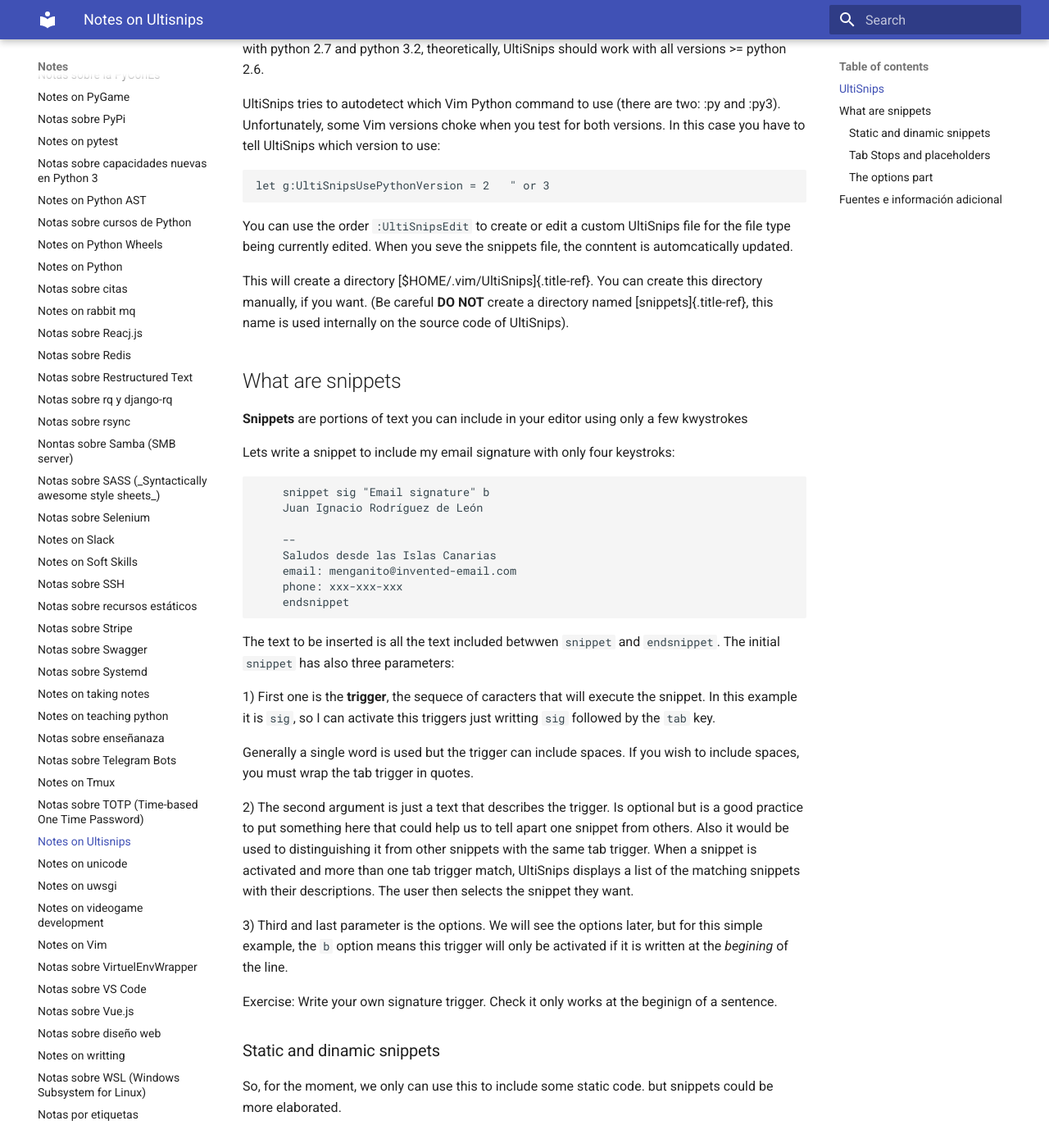
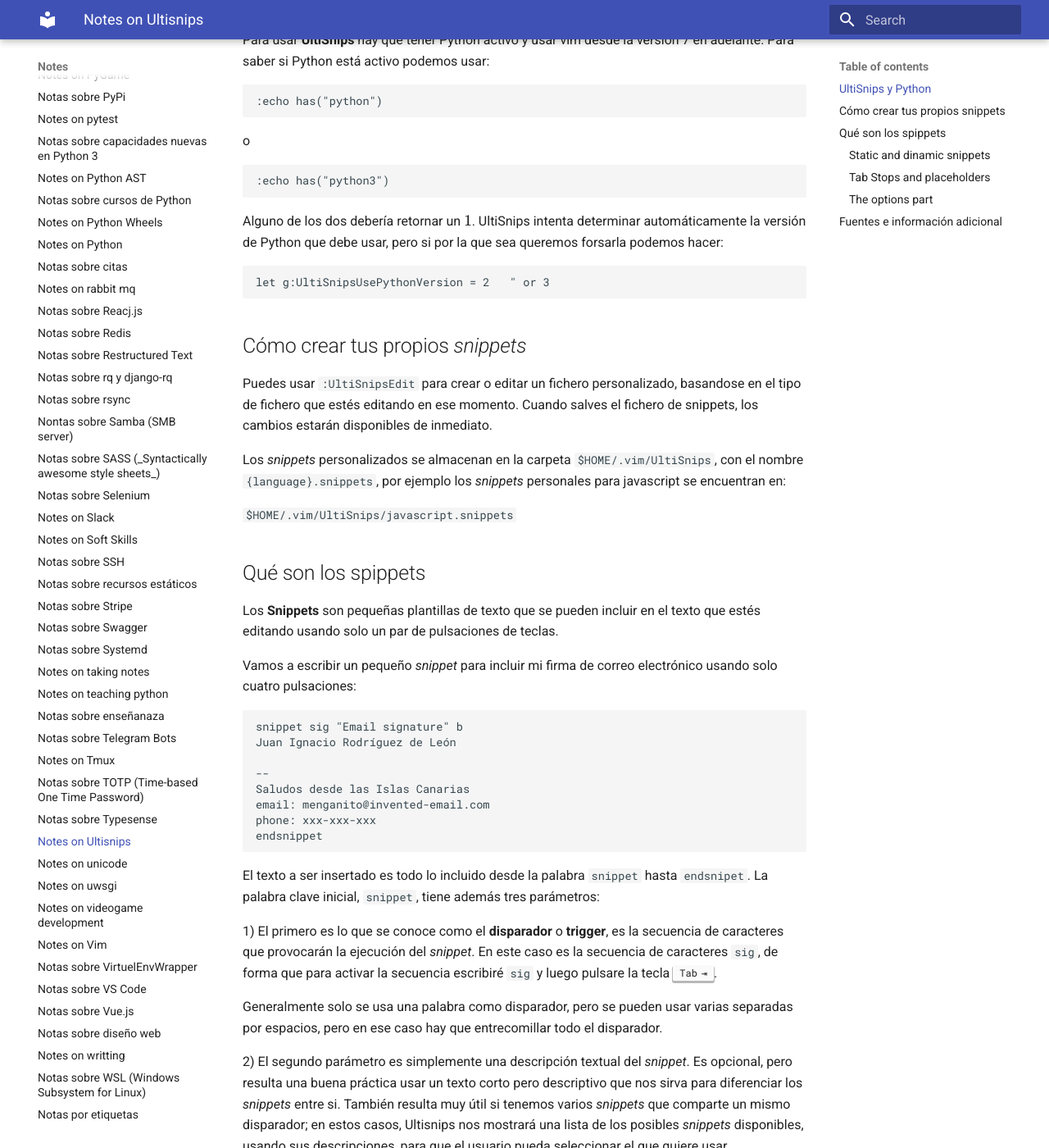
Before and after one commit to euribates/notes, an MkDocs documentation site: the page built from docs/notes-on-ultisnips.md, in a window 1280 px wide and 1400 px high, scrolled down 235 px. Shown: the whole window at 82% size. Built offline with MkDocs 1.6.1 and Material for MkDocs 9.7.7, drawn with Linux system fonts in a browser that asks for light colours; formulas are drawn with MathJax 3; some of the changed text lies outside the part shown.

Commit message:
Notas sobre Meilisearch / Typesesnse / Ultisnips

````diff
--- a/docs/notes-on-ultisnips.md
+++ b/docs/notes-on-ultisnips.md
@@ -1,77 +1,110 @@
 ---
 title: Notes on Ultisnips
+tags:
+  - vim
+  - python
 ---
 
-## UltiSnips
+## UltiSnips y Python
 
-To use **UltiSnips**, you need a python enabled Vim version 7 or
-greater. You have python if either `:echo has("python")` or
-`:echo has("python3")` yields `1`. Recent versions have been tested with
-python 2.7 and python 3.2, theoretically, UltiSnips should work with all
-versions \>= python 2.6.
+Para usar **UltiSnips** hay que tener Python activo y usar vim desde la versión
+7 en adelante. Para saber si Python está activo podemos usar:
 
-UltiSnips tries to autodetect which Vim Python command to use (there are
-two: :py and :py3). Unfortunately, some Vim versions choke when you test
-for both versions. In this case you have to tell UltiSnips which version
-to use:
+```
+:echo has("python")
+```
+
+o
+
+```
+:echo has("python3")
+```
+
+Alguno de los dos debería retornar un $1$. UltiSnips intenta determinar
+automáticamente la versión de Python que debe usar, pero si por la que sea
+queremos forsarla podemos hacer:
 
 ```
 let g:UltiSnipsUsePythonVersion = 2   " or 3
 ```
 
-You can use the order `:UltiSnipsEdit` to create or edit a custom
-UltiSnips file for the file type being currently edited. When you seve
-the snippets file, the conntent is automcatically updated.
+## Cómo crear tus propios _snippets_
 
-This will create a directory [\$HOME/.vim/UltiSnips]{.title-ref}. You
-can create this directory manually, if you want. (Be careful **DO NOT**
-create a directory named [snippets]{.title-ref}, this name is used
-internally on the source code of UltiSnips).
+Puedes usar `:UltiSnipsEdit` para crear o editar un fichero
+personalizado, basandose en el tipo de fichero que estés editando
+en ese momento. Cuando salves el fichero de snippets, los cambios
+estarán disponibles de inmediato.
+
+Los _snippets_ personalizados se almacenan en la carpeta
+`$HOME/.vim/UltiSnips`, con el nombre `{language}.snippets`, por ejemplo los
+_snippets_ personales para javascript se encuentran en:
+
+`$HOME/.vim/UltiSnips/javascript.snippets`
 
 
-## What are snippets
+## Qué son los spippets
 
-**Snippets** are portions of text you can include in your editor using only
-a few kwystrokes
+Los **Snippets** son pequeñas plantillas de texto que se pueden incluir en el
+texto que estés editando usando solo un par de pulsaciones de teclas.
 
-Lets write a snippet to include my email signature with only four
-keystroks:
+Vamos a escribir un pequeño _snippet_ para incluir mi firma de correo electrónico usando solo cuatro pulsaciones:
 
 ```
-    snippet sig "Email signature" b
-    Juan Ignacio Rodríguez de León
+snippet sig "Email signature" b
+Juan Ignacio Rodríguez de León
 
-    --
-    Saludos desde las Islas Canarias
-    email: menganito@invented-email.com
-    phone: xxx-xxx-xxx
-    endsnippet
+--
+Saludos desde las Islas Canarias
+email: menganito@invented-email.com
+phone: xxx-xxx-xxx
+endsnippet
 ```
 
-The text to be inserted is all the text included betwwen `snippet` and
-`endsnippet`. The initial `snippet` has also three parameters:
+El texto a ser insertado es todo lo incluido desde la palabra `snippet` hasta
+`endsnipet`. La palabra clave inicial, `snippet`, tiene además tres parámetros:
 
-1) First one is the **trigger**, the sequece of caracters that will
-execute the snippet. In this example it is `sig`, so I can activate this
-triggers just writting `sig` followed by the `tab` key.
+1) El primero es lo que se conoce como el **disparador** o **trigger**, es la
+secuencia de caracteres que provocarán la ejecución del _snippet_. En este caso
+es la secuencia de caracteres `sig`, de forma que para activar la secuencia
+escribiré `sig` y luego pulsare la tecla ++tab++.
 
-Generally a single word is used but the trigger can include spaces. If
-you wish to include spaces, you must wrap the tab trigger in quotes.
+Generalmente solo se usa una palabra como disparador, pero se pueden usar
+varias separadas por espacios, pero en ese caso hay que entrecomillar todo el
+disparador.
 
-2) The second argument is just a text that describes the trigger. Is
-optional but is a good practice to put something here that could help us
-to tell apart one snippet from others. Also it would be used to
-distinguishing it from other snippets with the same tab trigger. When a
-snippet is activated and more than one tab trigger match, UltiSnips
-displays a list of the matching snippets with their descriptions. The
-user then selects the snippet they want.
+2) El segundo parámetro es simplemente una descripción textual del _snippet_.
+Es opcional, pero resulta una buena práctica usar un texto corto pero
+descriptivo que nos sirva para diferenciar los _snippets_ entre si. También
+resulta muy útil si tenemos varios _snippets_ que comparte un mismo disparador;
+en estos casos, Ultisnips nos mostrará una lista de los posibles _snippets_
+disponibles, usando sus descripciones, para que el usuario pueda seleccionar el
+que quiere usar.
 
-3) Third and last parameter is the options. We will see the options
-later, but for this simple example, the `b` option means this trigger
-will only be activated if it is written at the *begining* of the line.
+Ejemplo: Escribir dos _snippets_ con el mismo _trigger_. Intentar dispararlo y
+comprobar que te muestra las opciones disponibles.
 
-Exercise: Write your own signature trigger. Check it only works at the
-beginign of a sentence.
+```
+snippet sig "Email personal" b
+Juan Ignacio Rodríguez de León
+
+--
+Saludos desde las Islas Canarias
+email: menganito@invented-email.com
+phone: xxx-xxx-xxx
+endsnippet
+
+snippet sig "Email trabajo" b
+D. Juan Ignacio Rodríguez de León
+--
+email: mira.que.serio@invented-email.com
+web: http://megaempresa.com/
+endsnippet
+```
+
+3) El tercer y último parámetro son las opciones. Se verán con más detalle en
+otra sección, pero para este ejemplo, solo aclarar que la opción `b` (de
+_begin_) significa que esta regla solo se disparará si el _snippet_ está
+escrito **al principio de la línea**.
 
 
 ### Static and dinamic snippets
````
Also changed, not shown: docs/index.md (+5 -0 lines), docs/notes-on-django.md (+108 -108 lines), docs/notes-on-meilisearch.md (+101 -1 lines), docs/notes-on-typesense.md (added, +28 -0 lines).
